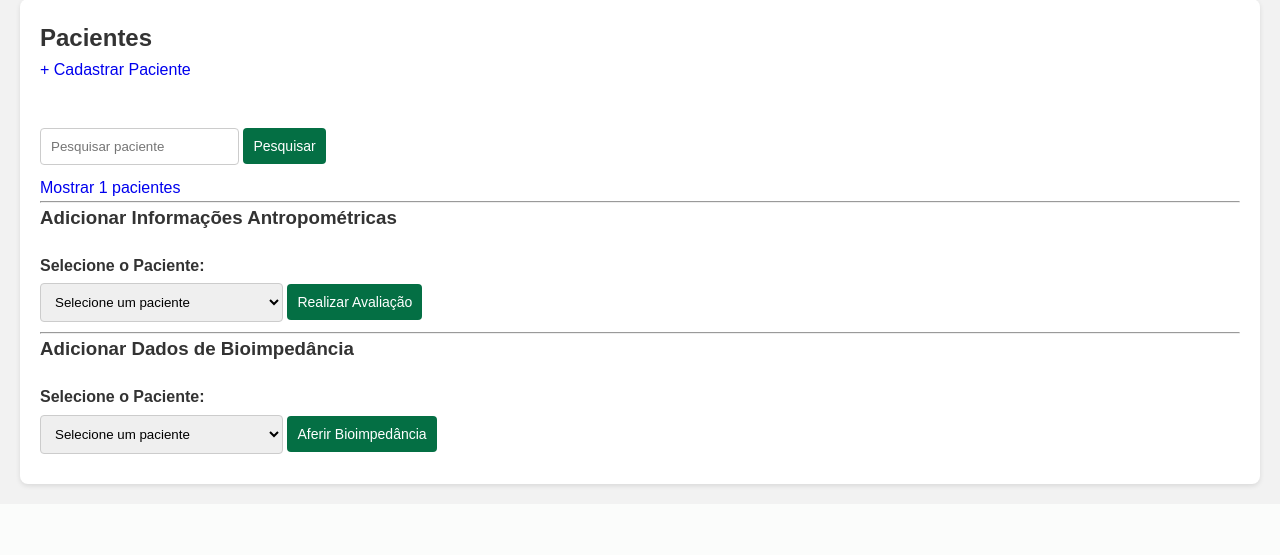
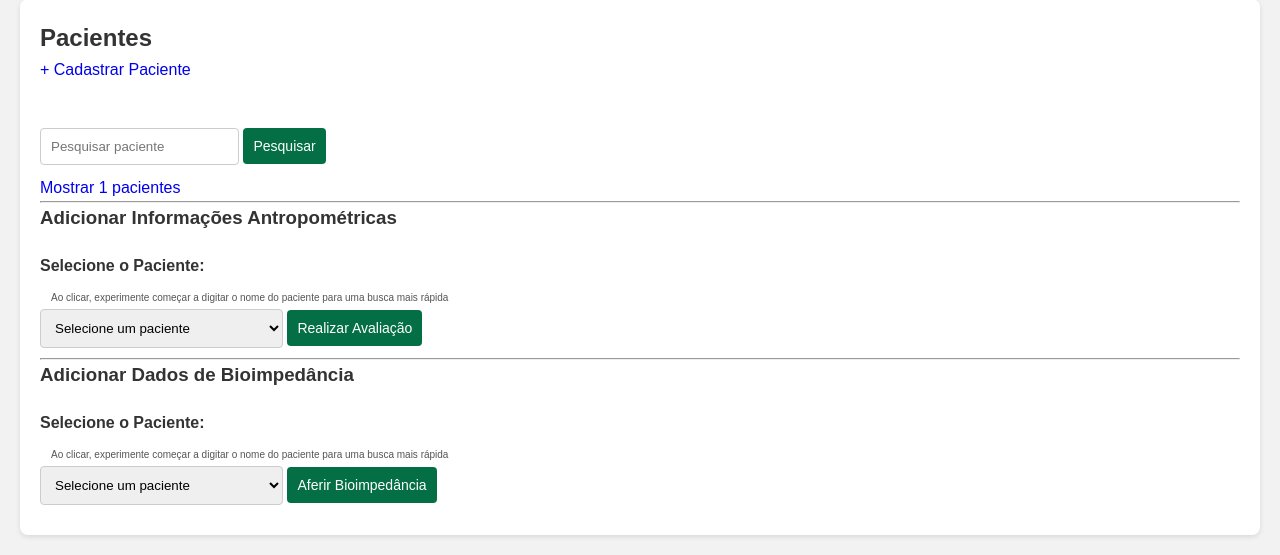
Before and after one commit to VandersonTorres/emagreSER-manager, a Flask app: template app/templates/admin/patients/list_patients.html in a window 1280 px wide. Shown: the part 369-924 px from the top of the page. Before the commit the page ends 858 px from the top, so only its background shows below. Run offline with Flask 3, Linux system fonts and the light colour scheme; the template is opened without the code that fills it: most values are stand-ins (such as "Sample title", 1, 10 or a date in 2020); parts of the project's set-up code (start-up, migrations or seed data) failed here and were passed over.

Commit message:
adding tips

```diff
--- a/app/templates/admin/patients/list_patients.html
+++ b/app/templates/admin/patients/list_patients.html
@@ -57,6 +57,10 @@
     <h3>Adicionar Informações Antropométricas</h3>
     <form class="add-anthro-form" id="anthro-form" method="GET">
         <label for="patient_select">Selecione o Paciente:</label>
+        <span style="font-size: 10px; margin-left: 11px; color: #555;">
+            Ao clicar, experimente começar a digitar o nome do paciente para uma busca mais rápida
+        </span>
+        <br>
         <select id="patient_select" name="patient_id">
             <option value="">Selecione um paciente</option>
             {% for patient in patients %}
@@ -73,6 +77,10 @@
     <h3>Adicionar Dados de Bioimpedância</h3>
     <form class="add-skinfold-form" id="skinfold-form" method="GET">
         <label for="patient_select_skinfold">Selecione o Paciente:</label>
+        <span style="font-size: 10px; margin-left: 11px; color: #555;">
+            Ao clicar, experimente começar a digitar o nome do paciente para uma busca mais rápida
+        </span>
+        <br>
         <select id="patient_select_skinfold" name="patient_id">
             <option value="">Selecione um paciente</option>
             {% for patient in patients %}
```
